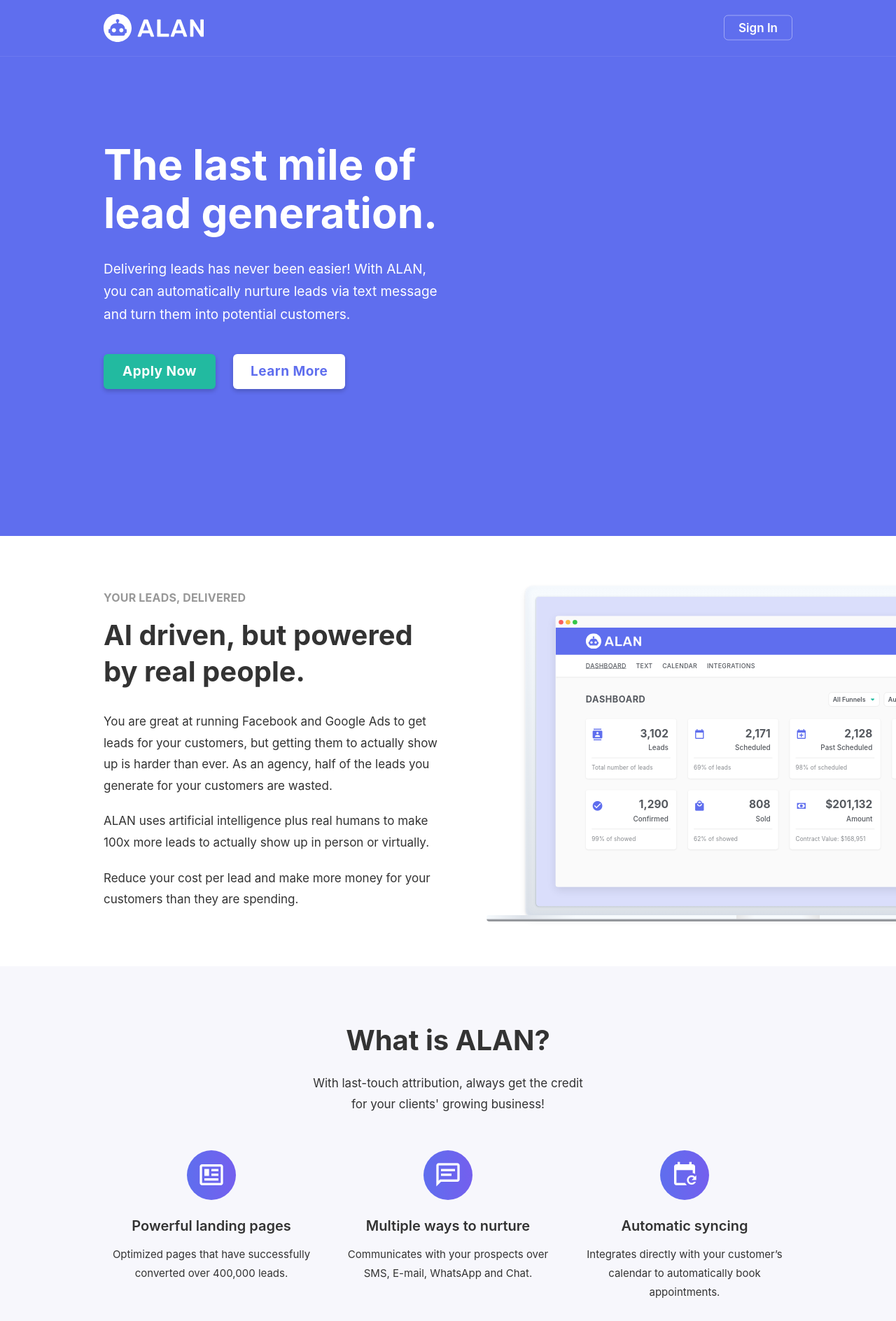
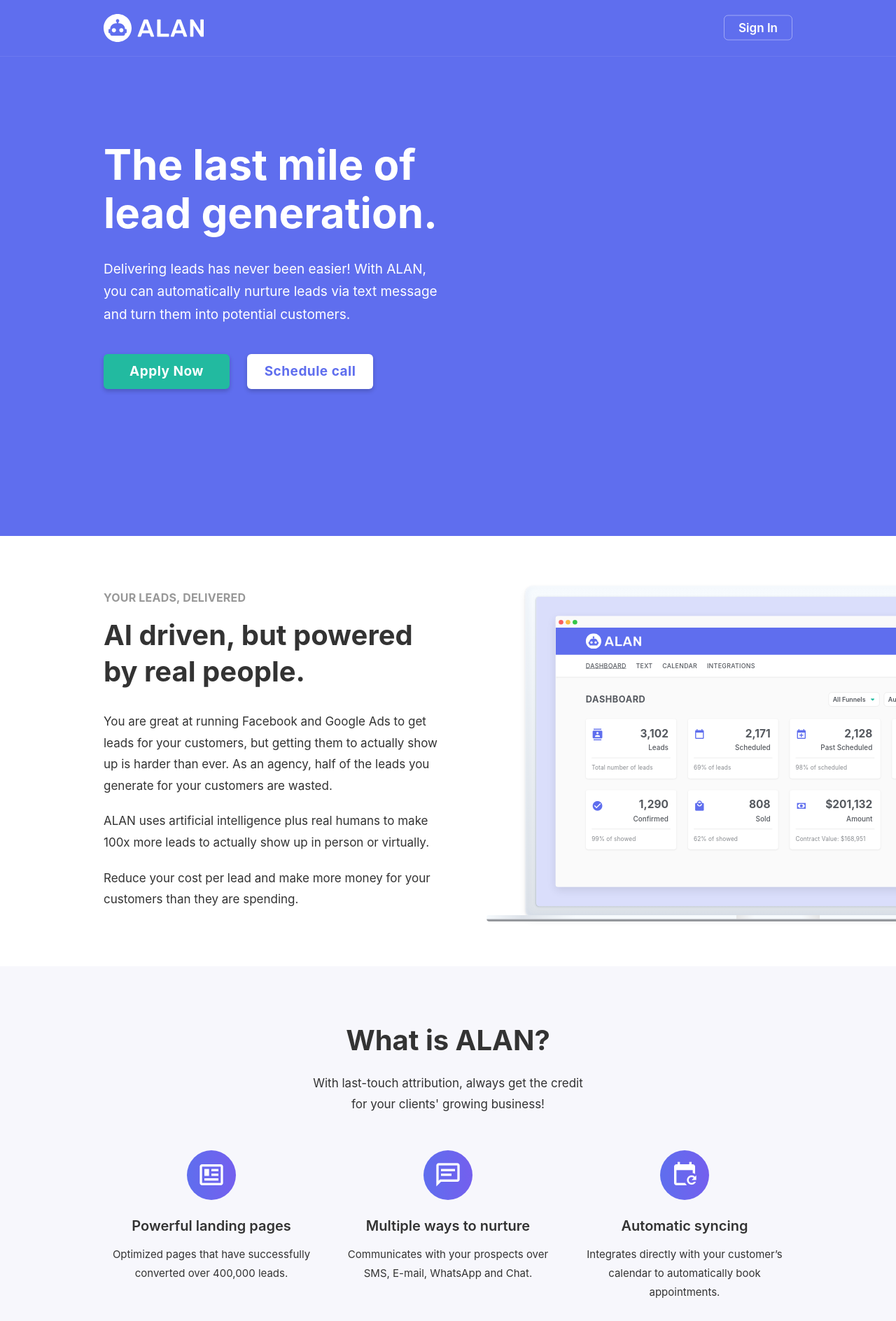
Before and after one commit to Usealan/website, a Jekyll site: the page built from pages/homepage.html, in a window 1280 px wide. Shown: the top 1888 px of the page at 70% size. Built offline with Jekyll 4.4.1, drawn with Linux system fonts in a browser that asks for light colours; nearby versions of some CDN libraries; some web fonts are replaced; some of the changed text lies outside the part shown.

Commit message:
am updates

```diff
--- a/_layouts/default.html
+++ b/_layouts/default.html
@@ -14,7 +14,7 @@
         <p><a href="mailto:support@usealan.com" target="_blank">Contact Us</a></p>
         <span class="social">
           <p><a href="https://www.facebook.com/usealanapp/" target="_blank"><span class="mdi mdi-facebook"></span></a></p>
-          <p><a href="https://www.linkedin.com/company/usealan" target="_blank"><span class="mdi mdi-linkedin"></span></a></p>
+<!--           <p><a href="https://www.linkedin.com/company/usealan" target="_blank"><span class="mdi mdi-linkedin"></span></a></p> -->
         </span>
       </div>
     </div>
--- a/assets/styles.scss
+++ b/assets/styles.scss
@@ -37,7 +37,7 @@
 .hero h1 { font-size: 60px; line-height: 1.15; margin: 0 0 30px; width: 100%; max-width: 500px; }
 .hero p.intro { font-size: 19px; line-height: 1.7; width: 100%; max-width: 490px; margin: 0 0 40px ; }
 .ctas { font-size: 0; }
-.ctas .button { background: white; color: var(--color-blue); padding: 0 25px; border-radius: 6px; line-height: 50px; box-shadow: 0 3px 6px rgba(0,0,0,0.2); font-weight: bold; margin: 0 25px 0 0; font-size: 19px; text-decoration: none; display: inline-block; min-width: 160px; text-align: center; letter-spacing: 0.5px; transition: all 0.3s ease; }
+.ctas .button { background: white; color: var(--color-blue); padding: 0 20px; border-radius: 6px; line-height: 50px; box-shadow: 0 3px 6px rgba(0,0,0,0.2); font-weight: bold; margin: 0 25px 0 0; font-size: 19px; text-decoration: none; display: inline-block; min-width: 180px; text-align: center; letter-spacing: 0.5px; transition: all 0.3s ease; }
 .ctas .button.primary { color: white; background: var(--color-green); }
 .ctas .button:hover { text-decoration: none; transform: translateY(-1px);  box-shadow: 0 4px 10px rgba(0,0,0,0.3); }
 .imessage { position: absolute; top: 0; right: 30px; width: 100%; margin: 0 auto; background: white; max-width: 400px; margin: 0 auto; overflow: hidden; padding: 20px 20px 8px; box-shadow: 0 2px 10px rgba(0,0,0,0.2); border-radius: 20px; font-family: "Helvetica Neue", Helvetica, sans-serif; font-size: 17px; touch-action: pan-x pan-y; transform: rotate(2deg); user-select: none; animation-name: fade-in-animation-with-rotation; }
@@ -45,7 +45,7 @@
 .imessage p { max-width: 80%; word-wrap: break-word; margin: 0 0 12px; line-height: 24px; position:relative; padding:10px 20px; border-radius:25px; float: left; clear: both; display: inline-block; }
 .imessage p:before, p:after { content:""; position:absolute; bottom:-2px; height:20px; }
 .imessage .typing-indicator .dots { display: none; }
-.imessage .typing-indicator .text { display: inline-block;; }
+.imessage .typing-indicator .text { display: inline-block; }
 .imessage .typing-indicator .dots dot { width: 12px; height: 12px; border-radius: 100%; opacity: 0.4; background: rgba(0,0,0,0.4); display: inline-block; margin: 0 2px;
   @for $i from 1 through 3 {
     &:nth-of-type(#{$i}) {
@@ -123,7 +123,7 @@
   .hero { padding: 0 20px 40px; }
   .hero h1 { font-size: 34px; line-height: 1.15; text-align: center; margin: 0 auto 25px; max-width: 280px; }
   .hero p.intro { font-size: 17px; padding-top: 10px; text-align: center; margin: 0 auto 30px; max-width: 320px; padding: 0; }
-  .hero .button { margin: 0 10px 20px; font-size: 16px; line-height: 46px; min-width: 150px; }
+  .hero .button { margin: 0 10px 20px; font-size: 16px; line-height: 46px; min-width: 156px; }
   .hero .button.primary { margin-bottom: 20px; }
   .hero-cta { text-align: center; padding: 0; margin: 0 -10px 20px; }
   .imessage { position: relative; top: auto; right: auto; transform: none; margin: 0 auto -10px; animation-name: fade-in-animation; }
--- a/pages/homepage.html
+++ b/pages/homepage.html
@@ -13,7 +13,7 @@
     <p class="intro fade-in" style="animation-delay: 0.4s;">Delivering leads has never been easier! With ALAN, you can automatically nurture leads via text message and turn them into potential customers.<!--  Only pay when a lead actually shows up in-person or virtually. --></p>
     <div class="ctas hero-cta fade-in" style="animation-delay: 0.6s;">
       <a class="button primary" href="/sign-up/">Apply Now</a>
-      <a class="button go-to-main-block" href=".">Learn More</a>
+      <a class="button" href="/schedule/">Schedule call</a>
     </div>
     <div class="imessage fade-in" style="animation-delay: 0.8s;">
       <p class="from-them typing-indicator fade-in" style="animation-delay: 1s;">
@@ -90,6 +90,7 @@
     <p>Implement a new revenue stream that will deliver value to your clients and competitive moat for you.</p>
     <div class="ctas">
       <a class="button primary" href="/sign-up/">Apply Now</a>
+      <a class="button" href="/schedule/">Schedule call</a>
     </div>
   </div>
 </div>
```
Also changed, not shown: other parts of pages/homepage.html (+2 -2 lines).
